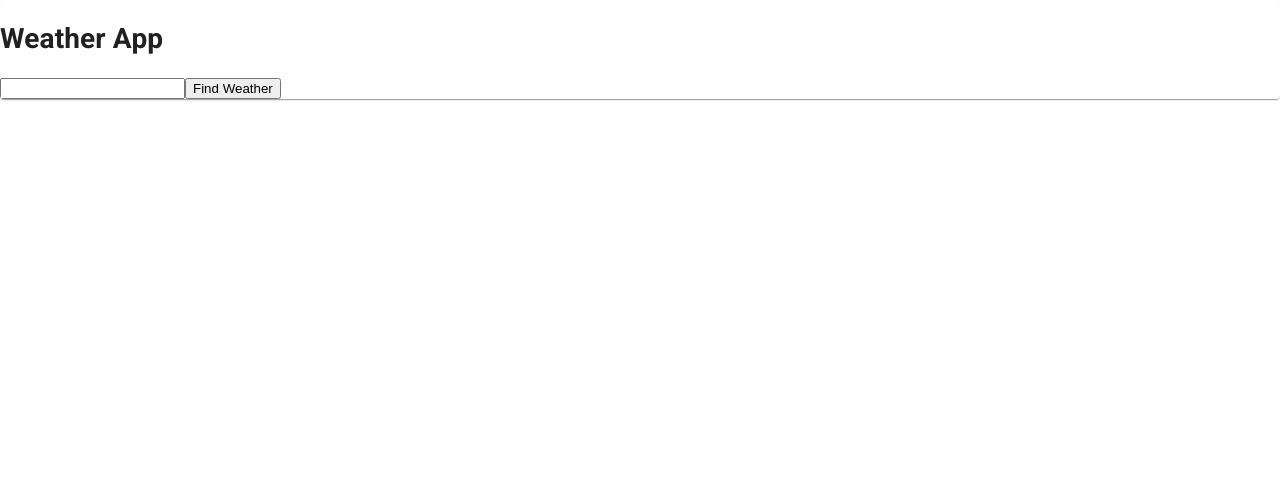
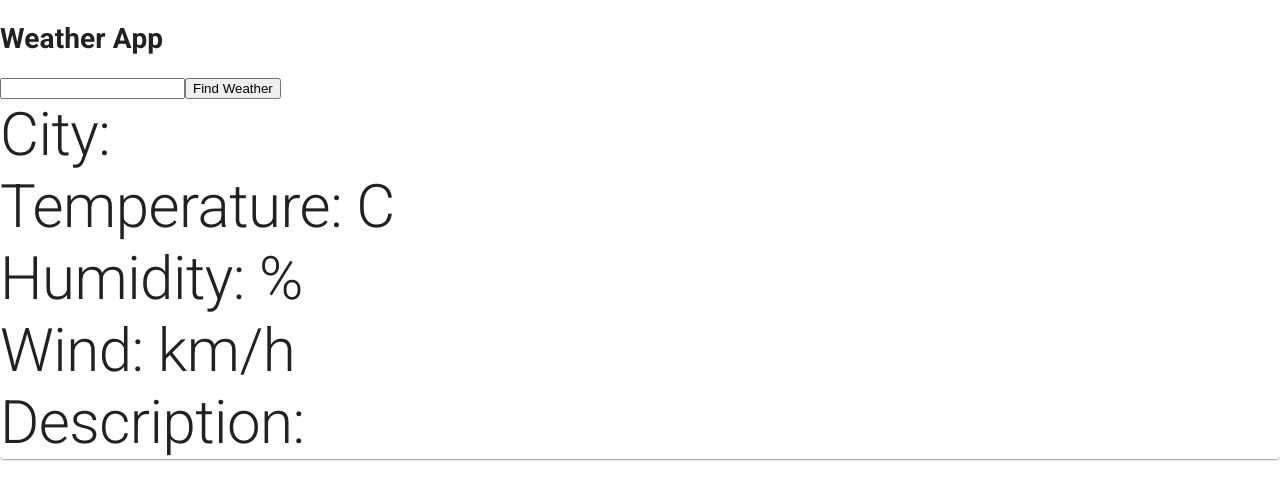
Before and after one commit to jyotirsai/next-weather-app, a Next.js app: page / in a window 1280 px wide. Shown: the top 500 px of the page. Built offline with nearby package versions, Linux system fonts and the light colour scheme; no server answers.

Commit message:
imported all data

```diff
--- a/pages/WeatherBox.js
+++ b/pages/WeatherBox.js
@@ -1,7 +1,39 @@
+import { Typography } from "@material-ui/core";
+
 export default function WeatherBox(props) {
   return (
     <div>
-      <h1>Temperature: {props.weather.main.temp}</h1>
+      <Typography variant="h2">
+        City:{" "}
+        {typeof props.weather.name != "undefined" ? props.weather.name : ""}
+      </Typography>
+      <Typography variant="h2">
+        Temperature:{" "}
+        {typeof props.weather.main != "undefined"
+          ? props.weather.main.temp
+          : ""}
+        C
+      </Typography>
+      <Typography variant="h2">
+        Humidity:{" "}
+        {typeof props.weather.main != "undefined"
+          ? props.weather.main.humidity
+          : ""}
+        %
+      </Typography>
+      <Typography variant="h2">
+        Wind:{" "}
+        {typeof props.weather.wind != "undefined"
+          ? Math.trunc(props.weather.wind.speed * 3.6)
+          : ""}{" "}
+        km/h
+      </Typography>
+      <Typography variant="h2">
+        Description:{" "}
+        {typeof props.weather.weather != "undefined"
+          ? props.weather.weather[0].description
+          : ""}
+      </Typography>
     </div>
   );
 }
--- a/pages/index.js
+++ b/pages/index.js
@@ -1,6 +1,7 @@
 import { useState, useEffect } from "react";
 import Head from "next/head";
 import Card from "@material-ui/core/Card";
+import WeatherBox from "./WeatherBox";
 
 export default function Home() {
   const [location, setLocation] = useState("");
@@ -65,7 +66,7 @@ export default function Home() {
         <h1>Weather App</h1>
         <input value={location} onChange={handleChange} />
         <button onClick={handleClick}>Find Weather</button>
-        {typeof weather.main != "undefined" ? <h1>{weather.main.temp}</h1> : ""}
+        <WeatherBox weather={weather} />
       </Card>
     </div>
   );
```
